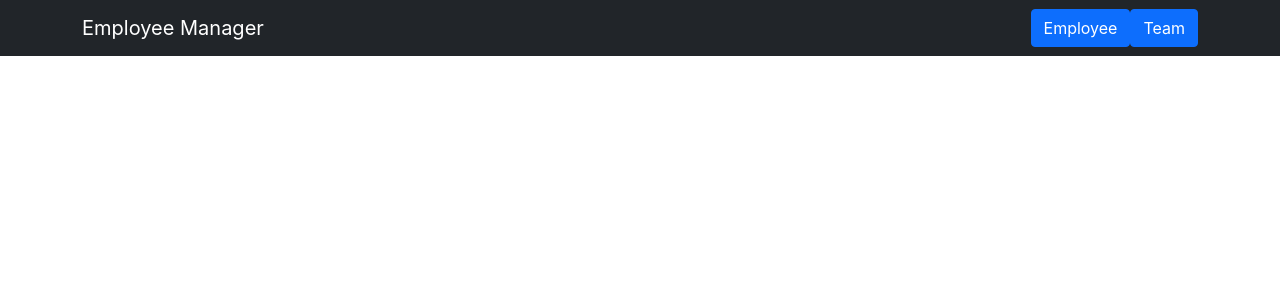
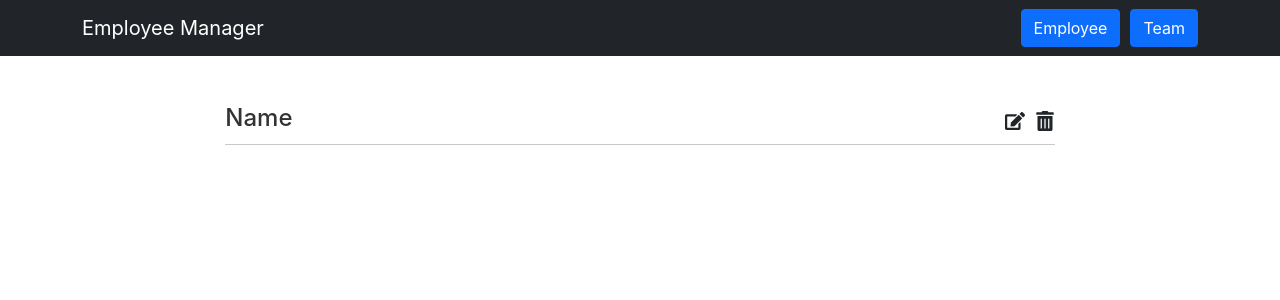
Before and after one commit to hieupham20701/employee-management-ui, a React (Create React App) app: page /employee in a window 1280 px wide. Shown: the top 300 px of the page. Built offline with nearby package versions, Linux system fonts and the light colour scheme.

Commit message:
updating Employee Detail UI

```diff
--- a/src/components/Navbar/Navbar.js
+++ b/src/components/Navbar/Navbar.js
@@ -3,7 +3,7 @@ import clsx from 'clsx';
 import { Container, Navbar, Nav, Button } from 'react-bootstrap';
 import { Link } from 'react-router-dom';
 import 'bootstrap/dist/css/bootstrap.min.css';
-
+import styles from './Navbar.module.scss';
 export default function NavBar() {
   return (
     <Navbar bg='dark' variant='dark'>
@@ -13,8 +13,9 @@ export default function NavBar() {
           <Nav className='me-auto'></Nav>
           <Nav>
             <Button id='employeeBtn'>Employee</Button>
-
-            <Button id='teamBtn'>Team</Button>
+            <Button id='teamBtn' className={clsx([styles.btnTab])}>
+              Team
+            </Button>
           </Nav>
         </Navbar.Collapse>
       </Container>
--- /dev/null
+++ b/src/components/Navbar/Navbar.module.scss
@@ -0,0 +1,3 @@
+.btnTab{
+  margin-left: 10px;
+}
--- a/src/views/App.js
+++ b/src/views/App.js
@@ -4,6 +4,7 @@ import Navbar from '../components/Navbar/Navbar';
 import { Row, Col } from 'react-bootstrap';
 import { Route, Routes } from 'react-router-dom';
 import Home from './Home/Home';
+import Employee from './Employee/Employee';
 function App() {
   return (
     <div className='App'>
@@ -12,6 +13,7 @@ function App() {
         <Col sm='8'>
           <Routes>
             <Route exact path='/' element={<Home />} />
+            <Route exact path='/employee' element={<Employee />} />
           </Routes>
         </Col>
       </Row>
--- /dev/null
+++ b/src/views/Employee/Employee.js
@@ -0,0 +1,25 @@
+import React from 'react';
+import {
+  FaInfo,
+  FaTrashAlt,
+  FaPlusCircle,
+  FaPencilAlt,
+  FaEdit,
+} from 'react-icons/fa';
+import clsx from 'clsx';
+import styles from './Employee.module.scss';
+export default function Employee() {
+  return (
+    <>
+      <span className={clsx([styles.btnDeleteEmployee])}>
+        <FaTrashAlt />
+      </span>
+      <span className={clsx([styles.btnEditEmployee])}>
+        <FaEdit />
+      </span>
+      <h4 className={clsx([styles.txtNameEmployee])}>Name</h4>
+      <br />
+      <hr></hr>
+    </>
+  );
+}
--- /dev/null
+++ b/src/views/Employee/Employee.module.scss
@@ -0,0 +1,27 @@
+@import "//netdna.bootstrapcdn.com/font-awesome/3.0/css/font-awesome.css";
+
+:root{
+  --primary-color: rgb(211, 212, 101);
+  --text-color: #333;
+}
+
+.btnDeleteEmployee{
+  float: right;
+  font-size: 20px;
+  margin-left: 10px;
+  :hover{
+    cursor: pointer;
+  }
+}
+.btnEditEmployee{
+  float: right;
+  font-size: 20px;
+  :hover{
+    cursor: pointer;
+  }
+}
+
+.txtNameEmployee{
+  float: left;
+  color: var(--text-color);
+}
--- a/src/views/Home/Home.js
+++ b/src/views/Home/Home.js
@@ -63,7 +63,7 @@ export default function Home() {
           />
         </Form.Group>
       </Form>
-      <Table>
+      <Table bordered='1'>
         <thead>
           <tr>
             <th>
```
Also changed, not shown: src/assets/img/default-avatar.png (added).
